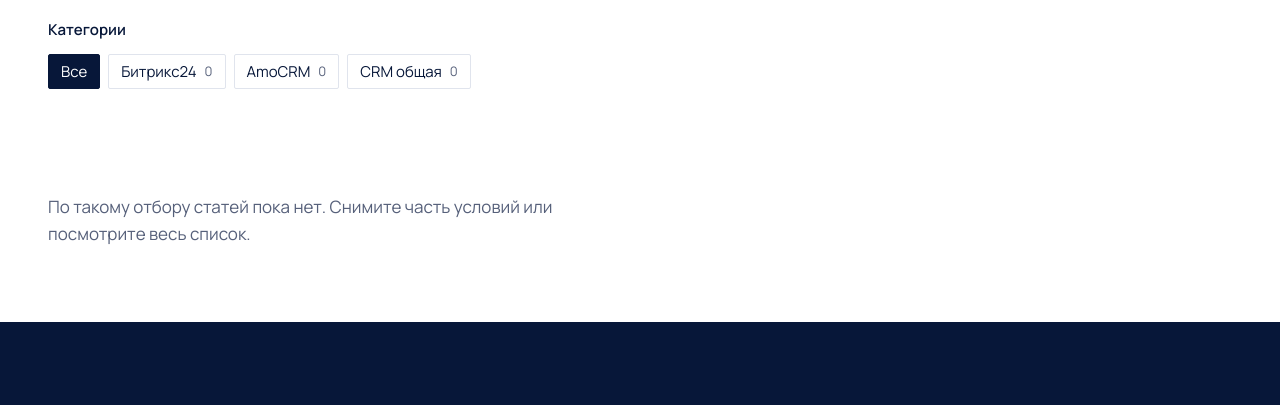
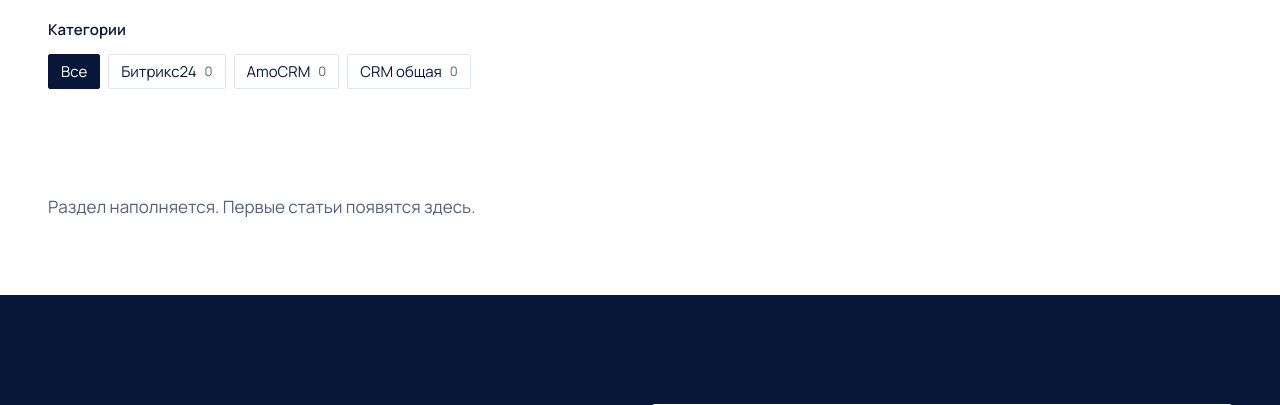
Before and after one commit to ivanborkovskii/clode_open, a PHP site: page /stati in a window 1280 px wide. Shown: the part 591-996 px from the top of the page. Run offline with PHP 8.4, Linux system fonts and the light colour scheme; data comes from the database, SQL or seed files in the repository; data that the repository does not hold is empty.

Commit message:
Пустой раздел статей объясняется своим текстом
Пока статей нет, список писал «снимите часть условий» — при том, что
никаких условий не выбрано. Теперь два разных текста: для ненаполненного
раздела и для отбора, который ничего не нашёл.

Co-Authored-By: Claude Opus 5 <noreply@anthropic.com>
Claude-Session: https://claude.ai/code/session_01LcE4pAJS7Pyo17tzdFND18

```diff
--- a/app/Views/pages/articles.php
+++ b/app/Views/pages/articles.php
@@ -24,6 +24,7 @@
     'list'       => $list,
     'pagination' => $pagination,
     'texts'      => $page['texts'],
+    'filtered'   => $page['reset'] !== '',
 ]); ?>
 
 <?php $view->partial('sections/contact', ['form' => $page['form'], 'state' => $form]); ?>
--- a/app/Views/sections/article-list.php
+++ b/app/Views/sections/article-list.php
@@ -10,6 +10,8 @@
  * @var array $list       items, total, page, pages
  * @var array $pagination
  * @var array $texts
+ * @var bool  $filtered   Применён ли отбор: от этого зависит текст
+ *                        при пустом списке
  */
 
 use App\Core\Text;
@@ -18,7 +20,9 @@ use App\Core\View;
 <section class="section section--tight">
     <div class="container">
         <?php if ($list['items'] === []): ?>
-            <p class="articles__empty"><?= View::e($texts['list']['empty']) ?></p>
+            <p class="articles__empty">
+                <?= View::e($filtered ? $texts['list']['nothing'] : $texts['list']['empty']) ?>
+            </p>
         <?php else: ?>
             <div class="articles">
                 <?php foreach ($list['items'] as $article): ?>
--- a/config/content/articles.php
+++ b/config/content/articles.php
@@ -39,7 +39,11 @@ return [
     ],
 
     'list' => [
-        'empty' => 'По такому отбору статей пока нет. Снимите часть условий '
+        // Два разных случая: раздел ещё не наполнен и отбор ничего не нашёл.
+        // Совет «снимите часть условий» там, где условий нет, выглядит
+        // как поломка.
+        'empty'  => 'Раздел наполняется. Первые статьи появятся здесь.',
+        'nothing' => 'По такому отбору статей нет. Снимите часть условий '
             . 'или посмотрите весь список.',
     ],
 
```
